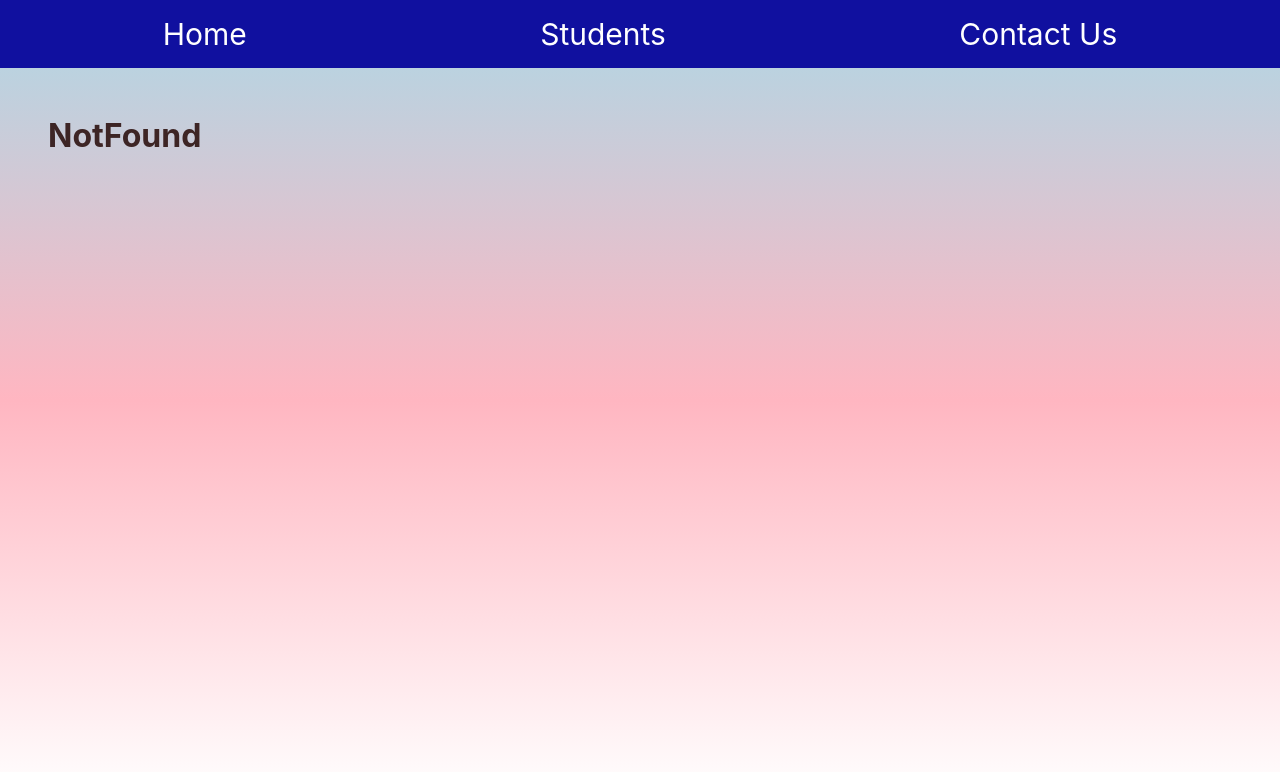
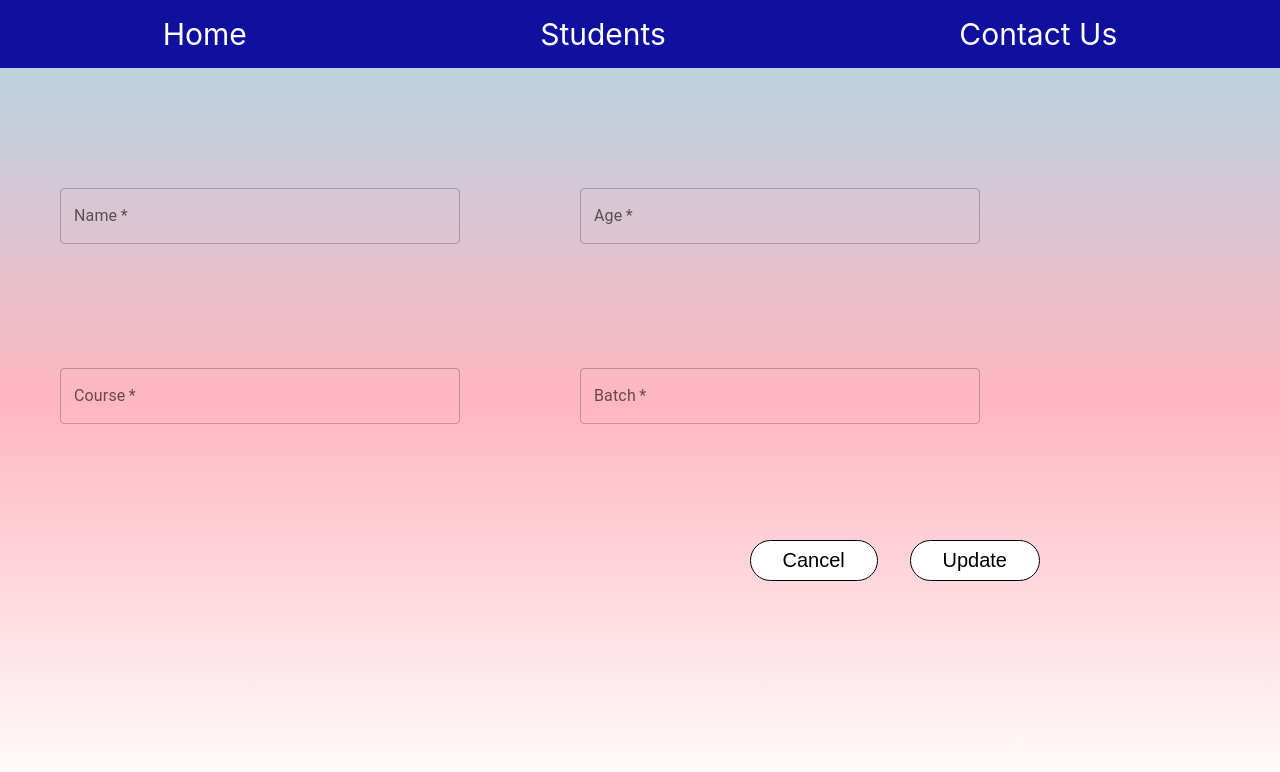
Before and after one commit to Raghavender-lonka/react-assignments, a React (Create React App) app: page /addorupdate in a window 1280 px wide. Shown: the top 772 px of the page. Built offline with nearby package versions, Linux system fonts and the light colour scheme.

Commit message:
crud app

```diff
--- a/src/App.js
+++ b/src/App.js
@@ -4,21 +4,26 @@ import Home from "./components/Home"
 import Student from "./components/Student"
 import Contact from "./components/Contact"
 import "./App.css"
-
 import Navbar from "./components/Navbar.jsx"
 import NotFound from "./components/NotFound"
+import Addorupdate from "./components/Addorupdate"
+import { StudentsData } from "./components/StudentsData"
 // import Form from "./components/Form"
 
 function App() {
   return (
     <div className="App">
       <Navbar className="navbar" />
-      <Routes>
-        <Route path="/" element={<Home />} />
-        <Route path="/students" element={<Student />} />
-        <Route path="/contact-us" element={<Contact />} />
-        <Route path="*" element={<NotFound />} />
-      </Routes>
+      <StudentsData>
+        <Routes>
+          <Route path="/" element={<Home />} />
+          <Route path="/students" element={<Student />} />
+          <Route path="/addorupdate" element={<Addorupdate />} />
+          <Route path="/addorupdate/:id" element={<Addorupdate />} />
+          <Route path="/contact-us" element={<Contact />} />
+          <Route path="/*" element={<NotFound />} />
+        </Routes>
+      </StudentsData>
     </div>
   )
 }
--- /dev/null
+++ b/src/components/Addorupdate.jsx
@@ -0,0 +1,140 @@
+import React from "react"
+import Box from "@mui/material/Box"
+import TextField from "@mui/material/TextField"
+import { useContext, useEffect, useState } from "react"
+import { Link, useNavigate, useParams } from "react-router-dom"
+import { ContextData } from "./StudentsData"
+import "./Student.css"
+
+const Addorupdate = () => {
+  const { id } = useParams()
+  const navigate = useNavigate()
+  const [data, setData] = useContext(ContextData)
+  const [details, setDetails] = useState({
+    name: "",
+    age: "",
+    course: "",
+    batch: "",
+    id: "",
+  })
+
+  useEffect(() => {
+    data.filter((item) => {
+      if (item.id === id) {
+        //checking for existing id and set details of it
+        // console.log(item.id, id)
+        setDetails({
+          name: item.name,
+          age: item.age,
+          course: item.course,
+          batch: item.batch,
+        })
+      }
+    })
+  }, [data, id])
+
+  const handleChange = (e) => {
+    setDetails({ ...details, [e.target.name]: e.target.value }) // update the details
+  }
+
+  const handleSubmit = (e) => {
+    e.preventDefault()
+
+    if (id === undefined) {
+      //check for new entries
+      let newDetails = {
+        ...details,
+        id: Math.floor(Math.random() * 10000).toString(),
+      }
+      setData([...data, newDetails]) // adding new details
+    } else {
+      setData((prevState) =>
+        prevState.map((student) =>
+          student.id === id
+            ? {
+                id: id,
+                name: details.name,
+                age: details.age,
+                course: details.course,
+                batch: details.batch,
+              }
+            : student
+        )
+      )
+    }
+    navigate("/students")
+  }
+
+  return (
+    <Box>
+      <form onSubmit={handleSubmit} className="editDetails">
+        <div className="inputRow">
+          <TextField
+            label="Name"
+            variant="outlined"
+            margin="dense"
+            id="name"
+            type="text"
+            name="name"
+            required
+            value={details.name}
+            onChange={handleChange}
+            className="input"
+          />
+
+          <TextField
+            label="Age"
+            variant="outlined"
+            margin="dense"
+            id="age"
+            type="number"
+            name="age"
+            required
+            value={details.age}
+            onChange={handleChange}
+            className="input"
+          />
+        </div>
+
+        <div className="inputRow">
+          <TextField
+            label="Course"
+            variant="outlined"
+            margin="dense"
+            id="course"
+            type="text"
+            name="course"
+            required
+            value={details.course}
+            onChange={handleChange}
+            className="input"
+          />
+
+          <TextField
+            label="Batch"
+            variant="outlined"
+            margin="dense"
+            id="batch"
+            type="text"
+            name="batch"
+            required
+            value={details.batch}
+            onChange={handleChange}
+            className="input"
+          />
+        </div>
+        <div className="buttonContainer">
+          {" "}
+          <Link to="/students" className="link">
+            <button className="button canc">Cancel</button>
+          </Link>
+          <button type="submit" className="button">
+            Update
+          </button>
+        </div>
+      </form>
+    </Box>
+  )
+}
+
+export default Addorupdate
--- a/src/components/Student.css
+++ b/src/components/Student.css
@@ -8,11 +8,56 @@
   margin-bottom: 3rem;
 }
 
-button {
+.button {
   background-color: rgb(255, 255, 255);
   /* color: white; */
   border: 1px solid black;
   border-radius: 30px;
   padding: 0.5rem 2rem;
   font-size: 20px;
+  text-decoration: none;
+  color: black;
 }
+
+.editDetails {
+  display: flex;
+  flex-direction: row;
+  flex-wrap: wrap;
+  /* width: 100%; */
+  /* height: 100%; */
+  justify-content: space-between;
+  /* align-items: space-between; */
+  gap: 7rem;
+  /* margin-left: 1rem; */
+  margin-right: 15rem;
+  margin-top: 7rem;
+}
+
+.inputRow {
+  display: flex;
+  flex-direction: row;
+  flex-wrap: wrap;
+  justify-content: space-around;
+  width: 100%;
+}
+
+.buttonContainer {
+  display: flex;
+  flex-direction: row;
+  justify-content: flex-end;
+  width: 100%;
+}
+
+.buttonContainer .link {
+  margin-left: 1rem;
+  width: 10rem;
+  /* width: 100%; */
+}
+
+.cancel {
+  background-color: rgb(129, 140, 150);
+}
+
+.input {
+  width: 25rem;
+}
--- a/src/components/Student.jsx
+++ b/src/components/Student.jsx
@@ -1,4 +1,5 @@
-import * as React from "react"
+import { useContext } from "react"
+import { Link } from "react-router-dom"
 import Table from "@mui/material/Table"
 import TableBody from "@mui/material/TableBody"
 import TableCell from "@mui/material/TableCell"
@@ -6,27 +7,20 @@ import TableContainer from "@mui/material/TableContainer"
 import TableHead from "@mui/material/TableHead"
 import TableRow from "@mui/material/TableRow"
 import Paper from "@mui/material/Paper"
+import { ContextData } from "./StudentsData"
 import "./Student.css"
 
-function createData(name, age, course, batch, change) {
-  return { name, age, course, batch, change }
-}
+export default function Student() {
+  const [data] = useContext(ContextData)
 
-const rows = [
-  createData("John", 26, "MERN", "October", "Edit"),
-  createData("Doe", 26, "MERN", "October", "Edit"),
-  createData("Biden", 26, "MERN", "October", "Edit"),
-  createData("Barar", 26, "MERN", "October", "Edit"),
-  createData("Christ", 26, "MERN", "October", "Edit"),
-]
-
-export default function Student() {
   return (
     <div className="tableData">
       <div className="tableData-head">
         <h1>Students Details</h1>
 
-        <button>Add new student</button>
+        <Link to={`/addorupdate`} className="button">
+          Add new student
+        </Link>
       </div>
       <TableContainer component={Paper}>
         <Table sx={{ minWidth: 650 }} aria-label="simple table">
@@ -40,9 +34,9 @@ export default function Student() {
             </TableRow>
           </TableHead>
           <TableBody>
-            {rows.map((row) => (
+            {data.map((row) => (
               <TableRow
-                key={row.name}
+                key={row.id}
                 sx={{ "&:last-child td, &:last-child th": { border: 0 } }}
               >
                 <TableCell component="th" scope="row">
@@ -51,7 +45,10 @@ export default function Student() {
                 <TableCell align="right">{row.age}</TableCell>
                 <TableCell align="right">{row.course}</TableCell>
                 <TableCell align="right">{row.batch}</TableCell>
-                <TableCell align="right">{row.change}</TableCell>
+                <TableCell align="right">
+                  {" "}
+                  <Link to={`/addorupdate/${row.id}`}>Edit</Link>
+                </TableCell>
               </TableRow>
             ))}
           </TableBody>
--- /dev/null
+++ b/src/components/StudentsData.jsx
@@ -0,0 +1,19 @@
+import React, { createContext, useState } from "react"
+
+export const ContextData = createContext()
+
+export const StudentsData = (props) => {
+  const [rows, setRows] = useState([
+    { name: "John", age: 24, course: "MERN", batch: "October", id: "1" },
+    { name: "Doe", age: 25, course: "MERN", batch: "November", id: "2" },
+    { name: "Biden", age: 26, course: "MERN", batch: "September", id: "3" },
+    { name: "Barar", age: 22, course: "MERN", batch: "September", id: "4" },
+    { name: "Christ", age: 23, course: "MERN", batch: "October", id: "5" },
+    { name: "Elent", age: 24, course: "MERN", batch: "November", id: "6" },
+  ])
+  return (
+    <ContextData.Provider value={[rows, setRows]}>
+      {props.children}
+    </ContextData.Provider>
+  )
+}
--- a/src/index.js
+++ b/src/index.js
@@ -1,18 +1,26 @@
 import React from "react"
-import ReactDOM from "react-dom"
+// import ReactDOM from "react-dom"
+import ReactDOM from "react-dom/client"
 import { BrowserRouter as Router } from "react-router-dom"
 import "./index.css"
 import App from "./App"
 import reportWebVitals from "./reportWebVitals"
 
-ReactDOM.render(
-  <React.StrictMode>
-    <Router>
-      <App />
-    </Router>
-  </React.StrictMode>,
-  document.getElementById("root")
+const root = ReactDOM.createRoot(document.getElementById("root"))
+root.render(
+  <Router>
+    <App />
+  </Router>
 )
+
+// ReactDOM.render(
+//   <React.StrictMode>
+//     <Router>
+//       <App />
+//     </Router>
+//   </React.StrictMode>,
+//   document.getElementById("root")
+// )
 
 // If you want to start measuring performance in your app, pass a function
 // to log results (for example: reportWebVitals(console.log))
```
